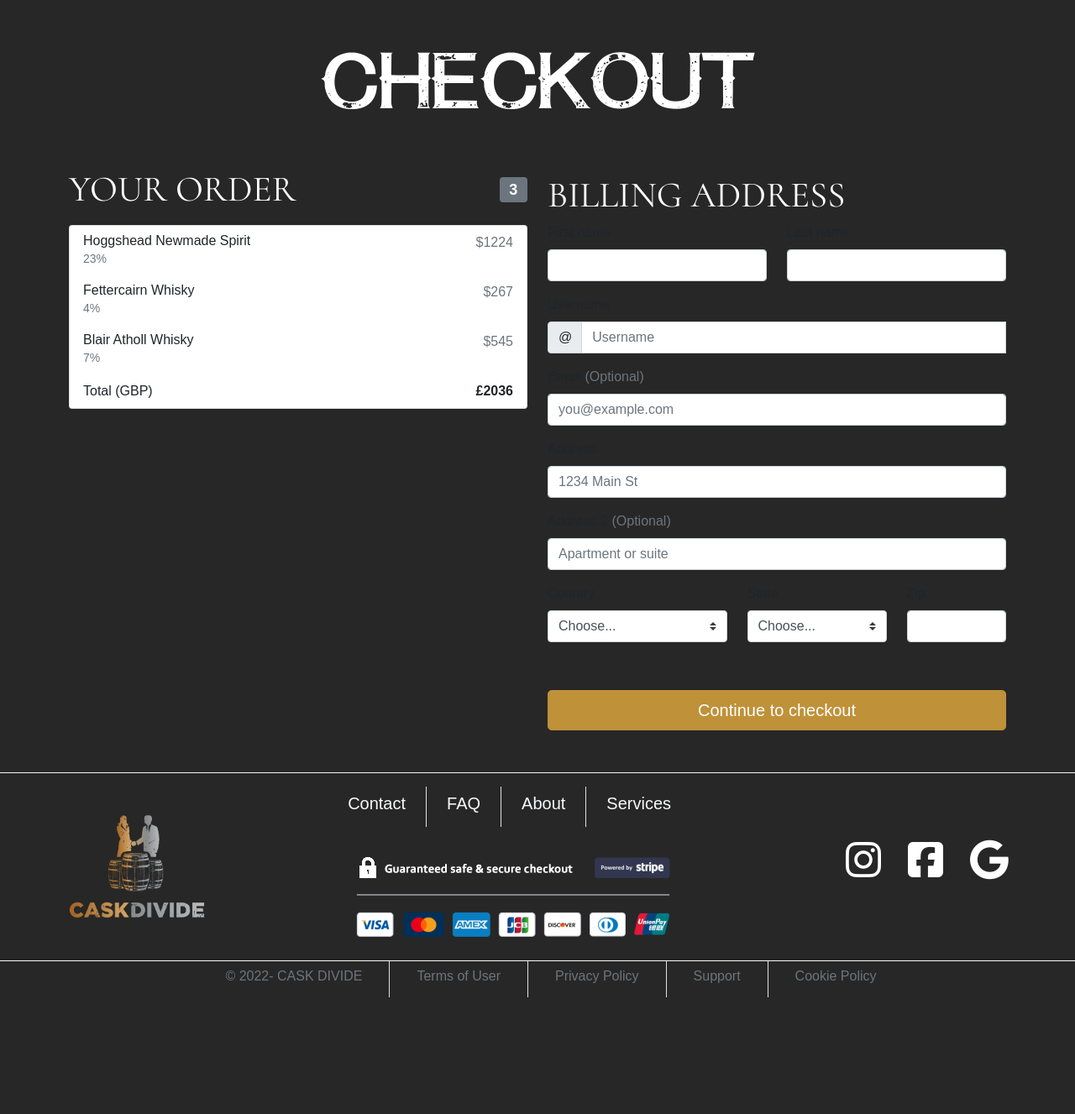
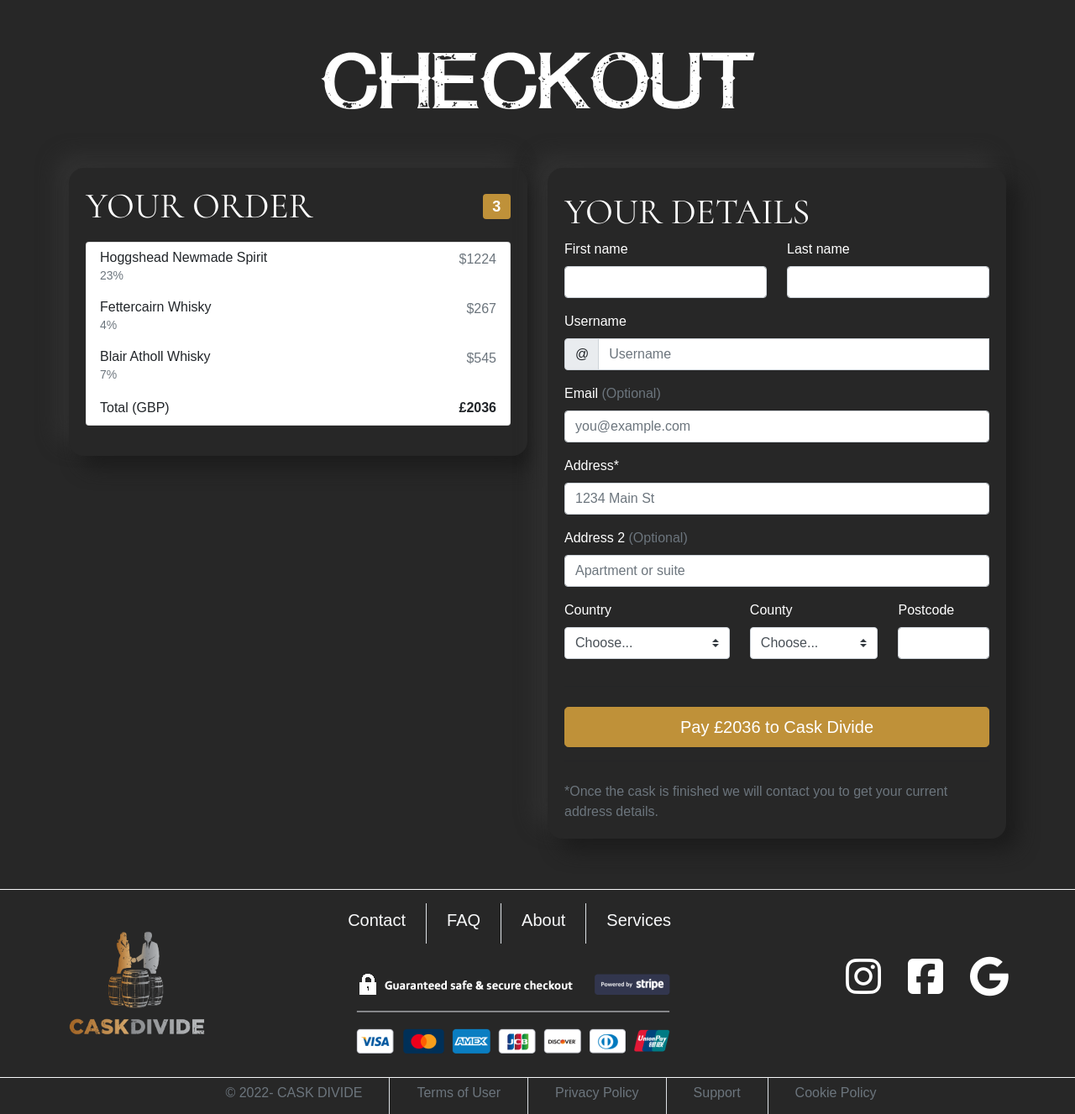
Before and after one commit to alanmillerdev/Cask-Divide, a PHP site: page /checkout.php in a window 1280 px wide. Shown: the part 79-1406 px from the top of the page at 84% size. Before the commit the page ends 1267 px from the top, so only its background shows below. Run offline with PHP 8.4, Linux system fonts and the light colour scheme; some libraries are stand-ins or nearby versions; some web fonts are replaced.

Commit message:
Basically done the checkout page, added icon (not working yet)

```diff
--- a/Components/RequiredComponents/header.inc.php
+++ b/Components/RequiredComponents/header.inc.php
@@ -7,5 +7,9 @@
     <meta http-equiv="X-UA-Compatible" content="ie=edge">
     <?php include('styles.inc.php');  ?>
     <title>Cask Divide - <?php echo $PageTitle ?></title>
+    <link rel="apple-touch-icon" sizes="180x180" href="/icon/apple-touch-icon.png">
+<link rel="icon" type="image/png" sizes="32x32" href="/icon/favicon-32x32.png">
+<link rel="icon" type="image/png" sizes="16x16" href="/icon/favicon-16x16.png">
+<link rel="manifest" href="/site.webmanifest">
 </head>
 <div class="content">
--- a/checkout.php
+++ b/checkout.php
@@ -19,7 +19,7 @@
         <div class="shoppingbag">
         <h4 class="d-flex justify-content-between align-items-center mb-3">
           <span id="decor-title">Your Order</span>
-          <span class="badge badge-secondary badge-pill">3</span>
+          <span class="badge badge-secondary badge-pill" style="background-color: #BF9139;">3</span>
         </h4>
         <ul class="list-group mb-3">
           <li class="list-group-item d-flex justify-content-between lh-condensed">
@@ -52,7 +52,7 @@
       </div>
       <div class="col-md-6 order-md-2">
        <div class="shoppingdetails">
-        <span id="decor-title">Billing address</span>
+        <span id="decor-title">Your Details</span>
         <form class="needs-validation" novalidate>
           <div class="row">
             <div class="col-md-6 mb-3">
@@ -93,7 +93,7 @@
           </div>
 
           <div class="mb-3">
-            <label for="address">Address</label>
+            <label for="address">Address*</label>
             <input type="text" class="form-control" id="address" placeholder="1234 Main St" required>
             <div class="invalid-feedback">
               Please enter your shipping address.
@@ -110,24 +110,24 @@
               <label for="country">Country</label>
               <select class="custom-select d-block w-100" id="country" required>
                 <option value="">Choose...</option>
-                <option>United States</option>
+                <option>United Kingdom</option>
               </select>
               <div class="invalid-feedback">
                 Please select a valid country.
               </div>
             </div>
             <div class="col-md-4 mb-3">
-              <label for="state">State</label>
+              <label for="state">County</label>
               <select class="custom-select d-block w-100" id="state" required>
                 <option value="">Choose...</option>
-                <option>California</option>
+                <option>Big Chungasville</option>
               </select>
               <div class="invalid-feedback">
                 Please provide a valid state.
               </div>
             </div>
             <div class="col-md-3 mb-3">
-              <label for="zip">Zip</label>
+              <label for="zip">Postcode</label>
               <input type="text" class="form-control" id="zip" placeholder="" required>
               <div class="invalid-feedback">
                 Zip code required.
@@ -135,8 +135,10 @@
             </div>
           </div>
           <hr class="mb-4">
-          <button class="btn btn-primary btn-lg btn-block" type="submit">Continue to checkout</button>
+          <button class="btn btn-primary btn-lg btn-block" type="submit">Pay £2036 to Cask Divide</button>
         </form>
+        <hr class="mb-4">
+        <div class="text-muted">*Once the cask is finished we will contact you to get your current address details.</div>
       </div>
     </div>
     </div>
--- a/css/style.css
+++ b/css/style.css
@@ -6,7 +6,6 @@
   font-style: normal;
 }
 
-/* GENERAL */
 * {
   padding: 0;
   margin: 0;
@@ -151,7 +150,7 @@ ul {
 
 /* Colours and Fonts */
 .primary-text {
-  color: #BF9139;
+  color: #ffffff;
 }
 
 .primary-background {
@@ -391,7 +390,7 @@ body {
 
 /*FOOTER*/
 footer {
-  margin-top: 50px;
+  margin-top: 60px;
 }
 
 footer .fa-facebook-square:hover {
@@ -403,4 +402,29 @@ footer .fa-instagram:hover {
   background: radial-gradient(circle at 30% 107%, #fdf497 0%, #fdf497 5%, #fd5949 45%, #d6249f 60%, #285AEB 90%);
   border-radius: 20%;
 }
+
+/*CHECKOUT PAGE*/
+.shoppingbag {
+  border-radius: 18px;
+  background: #272727;
+  -webkit-box-shadow: 14px 14px 23px #1c1c1c,
+ -14px -14px 23px #323232;
+          box-shadow: 14px 14px 23px #1c1c1c,
+ -14px -14px 23px #323232;
+  padding: 20px;
+}
+
+.shoppingdetails {
+  border-radius: 18px;
+  background: #272727;
+  -webkit-box-shadow: 14px 14px 23px #1c1c1c,
+ -14px -14px 23px #323232;
+          box-shadow: 14px 14px 23px #1c1c1c,
+ -14px -14px 23px #323232;
+  padding: 20px;
+}
+
+.shoppingdetails label {
+  color: #ffffff;
+}
 /*# sourceMappingURL=style.css.map */
--- a/css/style.scss
+++ b/css/style.scss
@@ -21,7 +21,6 @@ $borders: 60px;
 }
 
 
-/* GENERAL */
 *{
   padding: 0;
   margin: 0;
@@ -141,7 +140,7 @@ ul {
 
 /* Colours and Fonts */
 .primary-text{
-  color: color(primary);
+  color: color(text);
 }
 
 .primary-background{
@@ -396,7 +395,7 @@ body {
 
 footer{
 
-  margin-top: 50px;
+  margin-top: 60px;
 
   .fa-facebook-square:hover {
     color: #3B5998;
@@ -408,3 +407,26 @@ footer{
     border-radius: 20%;
   }
 }
+
+
+/*CHECKOUT PAGE*/
+
+.shoppingbag{
+  border-radius: 18px;
+  background: #272727;
+  box-shadow: 14px 14px 23px #1c1c1c,
+  -14px -14px 23px #323232;
+  padding: $padding;
+}
+
+.shoppingdetails{
+  border-radius: 18px;
+  background: #272727;
+  box-shadow: 14px 14px 23px #1c1c1c,
+  -14px -14px 23px #323232;
+  padding: $padding;
+
+  label{
+    color: color(text);
+  }
+}
```
Also changed, not shown: icon/android-chrome-192x192.png (added), icon/android-chrome-512x512.png (added), icon/apple-touch-icon.png (added), icon/favicon-16x16.png (added), icon/favicon-32x32.png (added), icon/favicon.ico (added), icon/site.webmanifest (added), images/stripeimage.png (deleted), 1 other file.
